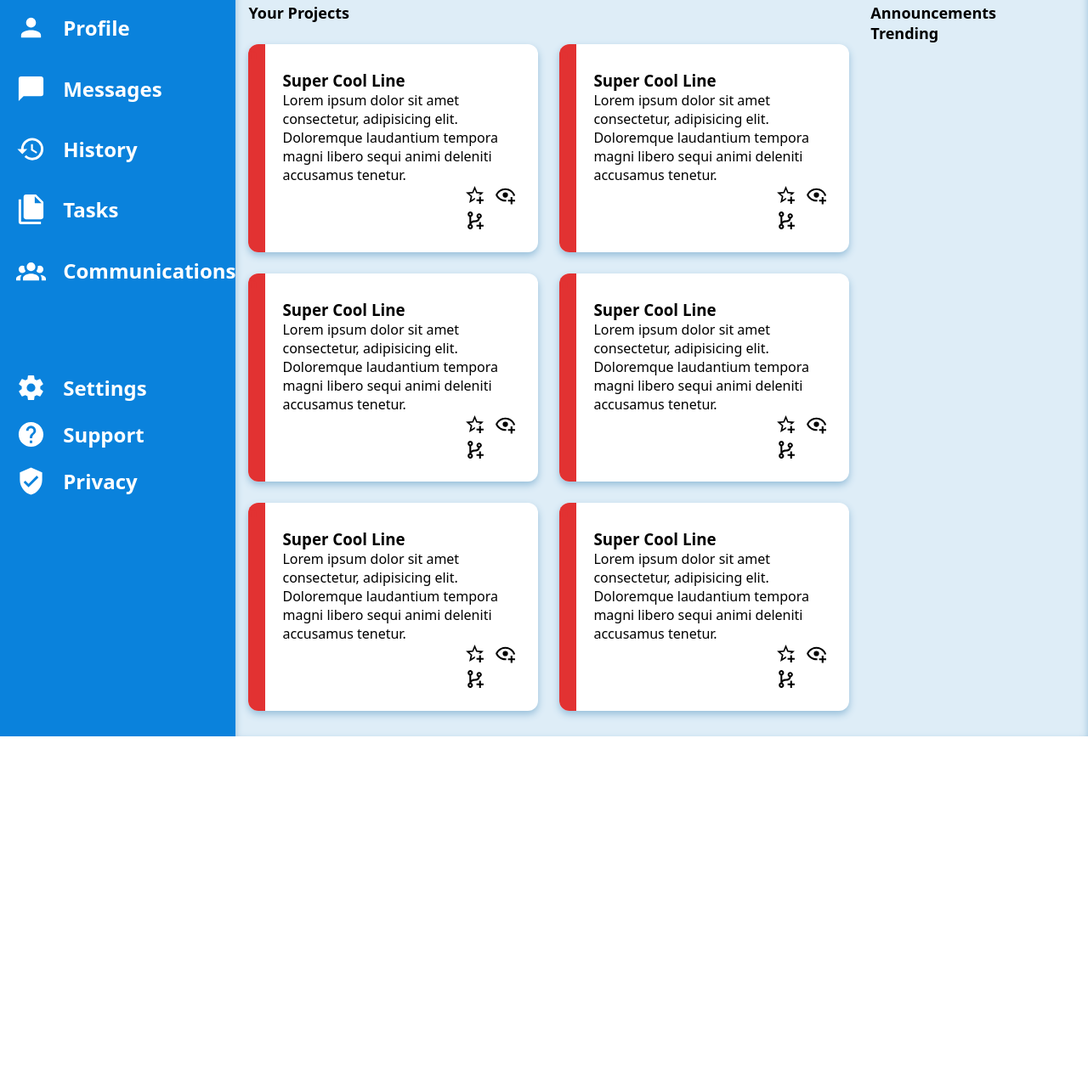
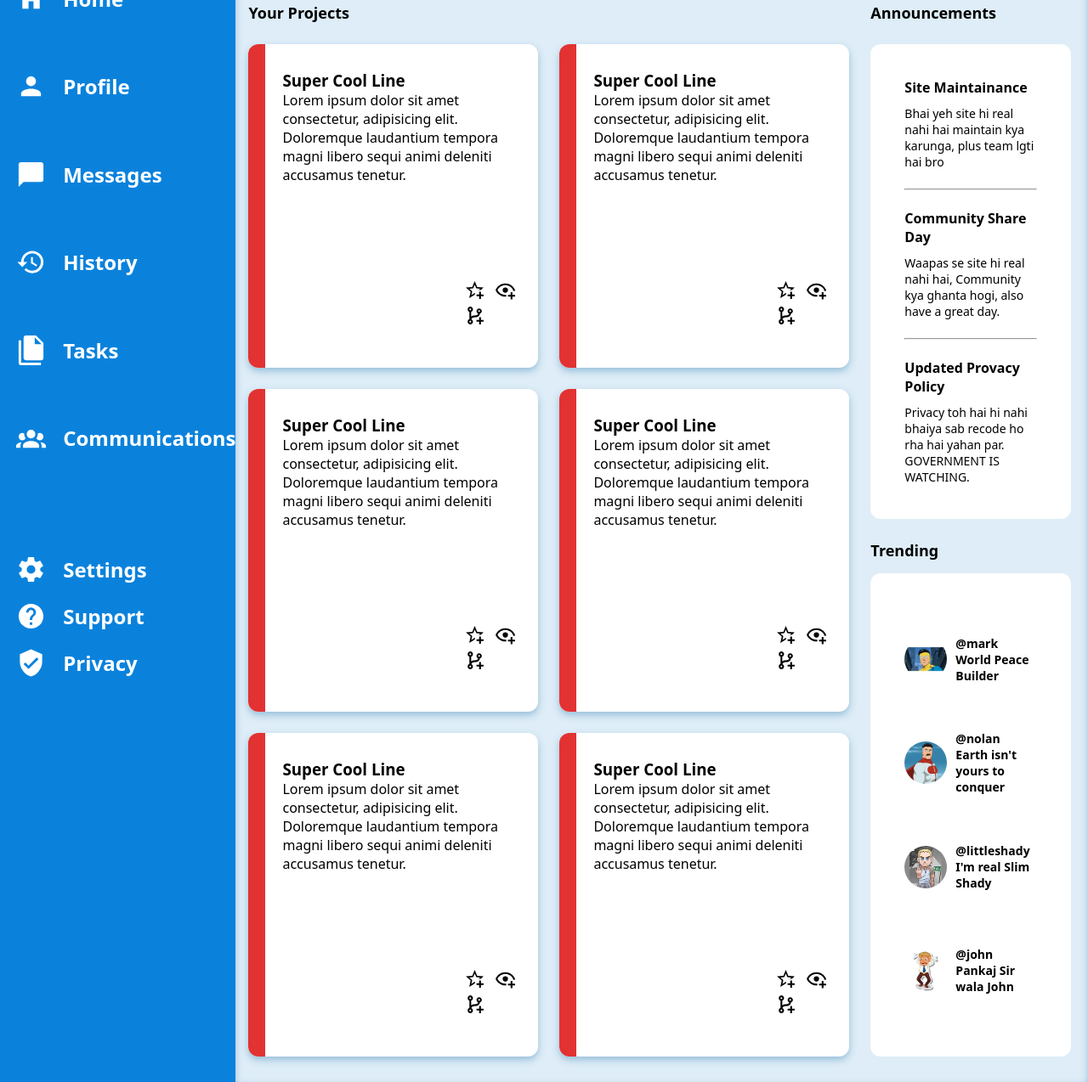
Before and after one commit to YugShrivastava/Admin-Dashboard, a plain HTML site: page index.html in a window 1280 px wide. Shown: the part 252-1526 px from the top of the page at 85% size. Before the commit the page ends 1119 px from the top, so only its background shows below. Drawn offline with Linux system fonts and the light colour scheme.

Commit message:
Finalized the changes and added right content bar.

```diff
--- a/index.html
+++ b/index.html
@@ -273,10 +273,53 @@
             </div>
         </div>
         <div class="right-content">
-            <p id="para-head">Announcements</p>
-            <p id="para-head">Trending</p>
+            <div class="upper-content">
+                <p id="para-head">Announcements</p>
+                <div id="upper-content">
+                    <h4>Site Maintainance</h4>
+                    <p>Bhai yeh site hi real nahi hai maintain kya karunga, plus team lgti hai bro</p>
+                    <br><hr><br>
+                    <h4>Community Share Day</h4>
+                    <p>Waapas se site hi real nahi hai, Community kya ghanta hogi, also have a great day.</p>
+                    <br><hr><br>
+                    <h4>Updated Provacy Policy</h4>
+                    <p>Privacy toh hai hi nahi bhaiya sab recode ho rha hai yahan par. GOVERNMENT IS WATCHING.</p>
+                </div>
+            </div>
+            <div class="lower-content">
+                <p id="para-head">Trending</p>
+                <div id="lower-content">
+                    <div id="lower-txt">
+                        <img src="./images/mark.jpeg" alt="" width="50px" style="border-radius: 50%;">
+                        <div id="txt">
+                            <p>@mark</p>
+                            <p>World Peace Builder</p>
+                        </div>
+                    </div>
+                    <div id="lower-txt">
+                        <img src="./images/omni.jpg" alt="" width="50px" style="border-radius: 50%;">
+                        <div id="txt">
+                            <p>@nolan</p>
+                            <p>Earth isn't yours to conquer</p>
+                        </div>
+                    </div>
+                    <div id="lower-txt">
+                        <img src="./images/little-shady.jpeg" alt="" width="50px" style="border-radius: 50%;">
+                        <div id="txt">
+                            <p>@littleshady</p>
+                            <p>I'm real Slim Shady</p>
+                        </div>
+                    </div>
+                    <div id="lower-txt">
+                        <img src="./images/john.jpeg" alt="" width="50px" style="border-radius: 50%;">
+                        <div id="txt">
+                            <p>@john</p>
+                            <p>Pankaj Sir wala John</p>
+                        </div>
+                    </div>
+                </div>
+            </div>
         </div>
-
       </div>
     </div>
   </body>
--- a/style.css
+++ b/style.css
@@ -179,6 +179,8 @@ input[type] {
   padding: 30px 10px 20px 10px;
 }
 #svg {
+    position: relative;
+    top: 7rem;
   padding-right: 7px;
   width: 25px;
 }
@@ -188,3 +190,47 @@ input[type] {
   background-color: rgb(226, 50, 50);
   border-radius: 12px 0px 0px 12px;
 }
+
+.right-content{
+    padding-top: 10px;
+    display: grid;
+    grid-template-rows: 1fr 1fr;
+    gap: 25px;
+}
+.upper-content{
+    display: grid;
+    grid-template-rows: 24px 1fr;
+    gap: 25px;
+}
+#upper-content{
+    background-color: white;
+    border-radius: 12px;
+    padding: 40px;
+}
+#upper-content>h4{
+    padding-bottom: 10px;
+}
+#upper-content>p{
+    font-size: 14px;
+}
+.lower-content{
+    display: grid;
+    gap: 15px;
+    grid-template-rows: 24px 1fr;
+}
+#lower-content{
+    background-color: white;
+    font-size: 14px;
+    display: grid;
+    padding: 40px;
+    border-radius: 12px;
+    grid-template-rows: 1fr 1fr 1fr 1fr;
+}
+#lower-txt{
+    display: grid;
+    grid-template-columns: 60px 1fr;
+    justify-content: center;
+    align-items: center;
+    font-weight: bold;
+
+}
```
Also changed, not shown: images/john.jpeg (added), images/little-shady.jpeg (added), images/mark.jpeg (added).
